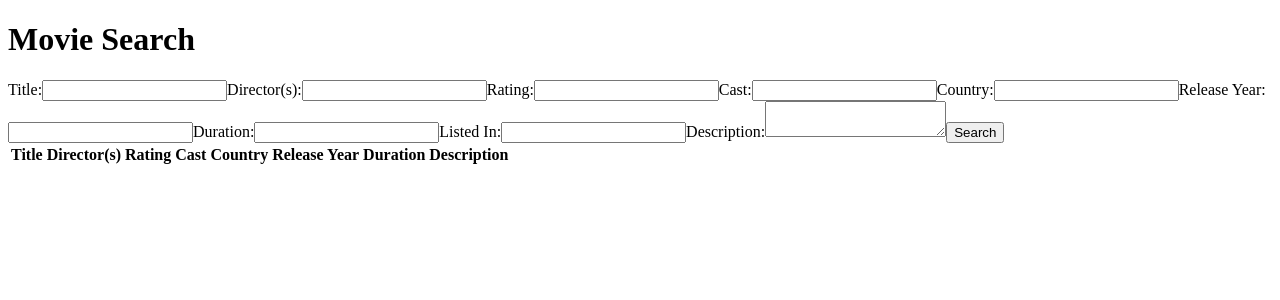
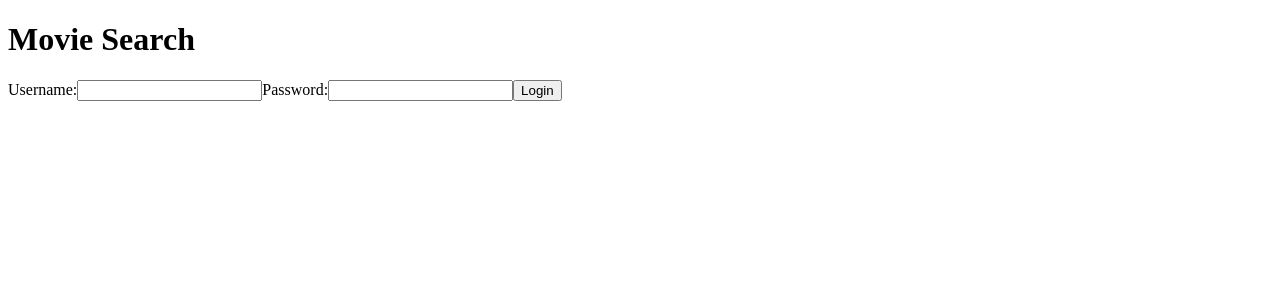
Before and after one commit to HossBigft/wp_front, a React (Vite) app: page / in a window 1280 px wide. Shown: the top 300 px of the page. Built offline with nearby package versions, Linux system fonts and the light colour scheme.

Commit message:
Add login page

```diff
--- a/src/App.jsx
+++ b/src/App.jsx
@@ -1,114 +1,24 @@
 import { useState } from 'react';
-import axios from 'axios';
-
-// Set the base URL for Axios
-axios.defaults.baseURL = 'http://localhost:8000';
-
-const ShowSearchFilter = ({ filter, setFilter, setMovies }) => {
-  const [title, setTitle] = useState(filter.title || '');
-  const [director, setDirector] = useState(filter.director || []);
-  const [rating, setRating] = useState(filter.rating || '');
-  const [cast, setCast] = useState(filter.cast || []);
-  const [country, setCountry] = useState(filter.country || []);
-  const [releaseYear, setReleaseYear] = useState(filter.release_year || null);
-  const [duration, setDuration] = useState(filter.duration || '');
-  const [listedIn, setListedIn] = useState(filter.listed_in || []);
-  const [description, setDescription] = useState(filter.description || '');
-
-  const buildFilter = () => {
-    const newFilter = {};
-    if (title) newFilter.title = title;
-    if (director.length > 0 && director.some(d => d.length > 0)) newFilter.director = director;
-    if (rating) newFilter.rating = rating;
-    if (cast.length > 0 && cast.some(c => c.length > 0)) newFilter.cast = cast;
-    if (country.length > 0 && country.some(c => c.length > 0)) newFilter.country = country;
-    if (releaseYear) newFilter.releaseYear = releaseYear;
-    if (duration) newFilter.duration = duration;
-    if (listedIn.length > 0 && listedIn.some(l => l.length > 0)) newFilter.listedIn = listedIn;
-    if (description) newFilter.description = description;
-    return newFilter;
-  };
-
-  const handleSubmit = async (e) => {
-    e.preventDefault();
-    const newFilter = buildFilter();
-    setFilter(newFilter);
-    try {
-      const response = await axios.post('/movies', newFilter);
-      console.log(response.data);
-      setMovies(response.data); // Set the movies state directly with the response data
-    } catch (error) {
-      console.error(error);
-    }
-  };
-
-  return (
-    <form onSubmit={handleSubmit}>
-      <label htmlFor="title">Title:</label>
-      <input type="text" id="title" value={title} onChange={(e) => setTitle(e.target.value)} />
-      <label htmlFor="director">Director(s):</label>
-      <input type="text" id="director" value={director.join(', ')} onChange={(e) => setDirector(e.target.value.split(', '))} />
-      <label htmlFor="rating">Rating:</label>
-      <input type="text" id="rating" value={rating} onChange={(e) => setRating(e.target.value)} />
-      <label htmlFor="cast">Cast:</label>
-      <input type="text" id="cast" value={cast.join(', ')} onChange={(e) => setCast(e.target.value.split(', '))} />
-      <label htmlFor="country">Country:</label>
-      <input type="text" id="country" value={country.join(', ')} onChange={(e) => setCountry(e.target.value.split(', '))} />
-      <label htmlFor="releaseYear">Release Year:</label>
-      <input type="number" id="releaseYear" value={releaseYear} onChange={(e) => setReleaseYear(parseInt(e.target.value))} />
-      <label htmlFor="duration">Duration:</label>
-      <input type="text" id="duration" value={duration} onChange={(e) => setDuration(e.target.value)} />
-      <label htmlFor="listedIn">Listed In:</label>
-      <input type="text" id="listedIn" value={listedIn.join(', ')} onChange={(e) => setListedIn(e.target.value.split(', '))} />
-      <label htmlFor="description">Description:</label>
-      <textarea id="description" value={description} onChange={(e) => setDescription(e.target.value)} />
-      <button type="submit">Search</button>
-    </form>
-  );
-};
-
-const MovieTable = ({ movies }) => {
-  return (
-    <table>
-      <thead>
-        <tr>
-          <th>Title</th>
-          <th>Director(s)</th>
-          <th>Rating</th>
-          <th>Cast</th>
-          <th>Country</th>
-          <th>Release Year</th>
-          <th>Duration</th>
-          <th>Description</th>
-        </tr>
-      </thead>
-      <tbody>
-        {movies.map((movie, index) => (
-          <tr key={index}>
-            <td>{movie.title}</td>
-            <td>{movie.director.join(', ')}</td>
-            <td>{movie.rating}</td>
-            <td>{movie.cast.join(', ')}</td>
-            <td>{movie.country.join(', ')}</td>
-            <td>{movie.release_year}</td>
-            <td>{movie.duration}</td>
-            <td>{movie.description}</td>
-          </tr>
-        ))}
-      </tbody>
-    </table>
-  );
-};
+import Login from './Login';
+import ShowSearchFilter from './ShowSearchFilter';
+import MovieTable from './MovieTable';
 
 const App = () => {
+  const [auth, setAuth] = useState(null);
   const [filter, setFilter] = useState({});
   const [movies, setMovies] = useState([]);
 
   return (
     <div>
       <h1>Movie Search</h1>
-      <ShowSearchFilter filter={filter} setFilter={setFilter} setMovies={setMovies} />
-      <MovieTable movies={movies} />
+      {auth ? (
+        <>
+          <ShowSearchFilter filter={filter} setFilter={setFilter} setMovies={setMovies} />
+          <MovieTable movies={movies} />
+        </>
+      ) : (
+        <Login setAuth={setAuth} />
+      )}
     </div>
   );
 };
--- /dev/null
+++ b/src/Login.jsx
@@ -0,0 +1,43 @@
+import { useState } from 'react';
+import axios from 'axios';
+
+// Set the base URL for Axios
+axios.defaults.baseURL = 'http://localhost:8000';
+
+const Login = ({ setAuth }) => {
+  const [username, setUsername] = useState('');
+  const [password, setPassword] = useState('');
+
+  const handleSubmit = async (e) => {
+    e.preventDefault();
+    try {
+      const response = await axios.post('/access-token', { username, password });
+      console.log(response.data);
+      setAuth(response.data);
+    } catch (error) {
+      console.error(error);
+    }
+  };
+
+  return (
+    <form onSubmit={handleSubmit}>
+      <label htmlFor="username">Username:</label>
+      <input
+        type="text"
+        id="username"
+        value={username}
+        onChange={(e) => setUsername(e.target.value)}
+      />
+      <label htmlFor="password">Password:</label>
+      <input
+        type="password"
+        id="password"
+        value={password}
+        onChange={(e) => setPassword(e.target.value)}
+      />
+      <button type="submit">Login</button>
+    </form>
+  );
+};
+
+export default Login;
--- /dev/null
+++ b/src/MovieTable.jsx
@@ -0,0 +1,35 @@
+
+const MovieTable = ({ movies }) => {
+  return (
+    <table>
+      <thead>
+        <tr>
+          <th>Title</th>
+          <th>Director(s)</th>
+          <th>Rating</th>
+          <th>Cast</th>
+          <th>Country</th>
+          <th>Release Year</th>
+          <th>Duration</th>
+          <th>Description</th>
+        </tr>
+      </thead>
+      <tbody>
+        {movies.map((movie, index) => (
+          <tr key={index}>
+            <td>{movie.title}</td>
+            <td>{movie.director.join(', ')}</td>
+            <td>{movie.rating}</td>
+            <td>{movie.cast.join(', ')}</td>
+            <td>{movie.country.join(', ')}</td>
+            <td>{movie.release_year}</td>
+            <td>{movie.duration}</td>
+            <td>{movie.description}</td>
+          </tr>
+        ))}
+      </tbody>
+    </table>
+  );
+};
+
+export default MovieTable;
--- /dev/null
+++ b/src/ShowSearchFilter.jsx
@@ -0,0 +1,70 @@
+import { useState } from 'react';
+import axios from 'axios';
+
+// Set the base URL for Axios
+axios.defaults.baseURL = 'http://localhost:8000';
+
+const ShowSearchFilter = ({ filter, setFilter, setMovies }) => {
+  const [title, setTitle] = useState(filter.title || '');
+  const [director, setDirector] = useState(filter.director || []);
+  const [rating, setRating] = useState(filter.rating || '');
+  const [cast, setCast] = useState(filter.cast || []);
+  const [country, setCountry] = useState(filter.country || []);
+  const [releaseYear, setReleaseYear] = useState(filter.release_year || null);
+  const [duration, setDuration] = useState(filter.duration || '');
+  const [listedIn, setListedIn] = useState(filter.listed_in || []);
+  const [description, setDescription] = useState(filter.description || '');
+
+  const buildFilter = () => {
+    const newFilter = {};
+    if (title) newFilter.title = title;
+    if (director.length > 0 && director.some(d => d.length > 0)) newFilter.director = director;
+    if (rating) newFilter.rating = rating;
+    if (cast.length > 0 && cast.some(c => c.length > 0)) newFilter.cast = cast;
+    if (country.length > 0 && country.some(c => c.length > 0)) newFilter.country = country;
+    if (releaseYear) newFilter.releaseYear = releaseYear;
+    if (duration) newFilter.duration = duration;
+    if (listedIn.length > 0 && listedIn.some(l => l.length > 0)) newFilter.listedIn = listedIn;
+    if (description) newFilter.description = description;
+    return newFilter;
+  };
+
+  const handleSubmit = async (e) => {
+    e.preventDefault();
+    const newFilter = buildFilter();
+    setFilter(newFilter);
+    try {
+      const response = await axios.post('/movies', newFilter);
+      console.log(response.data);
+      setMovies(response.data);
+    } catch (error) {
+      console.error(error);
+    }
+  };
+
+  return (
+    <form onSubmit={handleSubmit}>
+      <label htmlFor="title">Title:</label>
+      <input type="text" id="title" value={title} onChange={(e) => setTitle(e.target.value)} />
+      <label htmlFor="director">Director(s):</label>
+      <input type="text" id="director" value={director.join(', ')} onChange={(e) => setDirector(e.target.value.split(', '))} />
+      <label htmlFor="rating">Rating:</label>
+      <input type="text" id="rating" value={rating} onChange={(e) => setRating(e.target.value)} />
+      <label htmlFor="cast">Cast:</label>
+      <input type="text" id="cast" value={cast.join(', ')} onChange={(e) => setCast(e.target.value.split(', '))} />
+      <label htmlFor="country">Country:</label>
+      <input type="text" id="country" value={country.join(', ')} onChange={(e) => setCountry(e.target.value.split(', '))} />
+      <label htmlFor="releaseYear">Release Year:</label>
+      <input type="number" id="releaseYear" value={releaseYear} onChange={(e) => setReleaseYear(parseInt(e.target.value))} />
+      <label htmlFor="duration">Duration:</label>
+      <input type="text" id="duration" value={duration} onChange={(e) => setDuration(e.target.value)} />
+      <label htmlFor="listedIn">Listed In:</label>
+      <input type="text" id="listedIn" value={listedIn.join(', ')} onChange={(e) => setListedIn(e.target.value.split(', '))} />
+      <label htmlFor="description">Description:</label>
+      <textarea id="description" value={description} onChange={(e) => setDescription(e.target.value)} />
+      <button type="submit">Search</button>
+    </form>
+  );
+};
+
+export default ShowSearchFilter;
```
